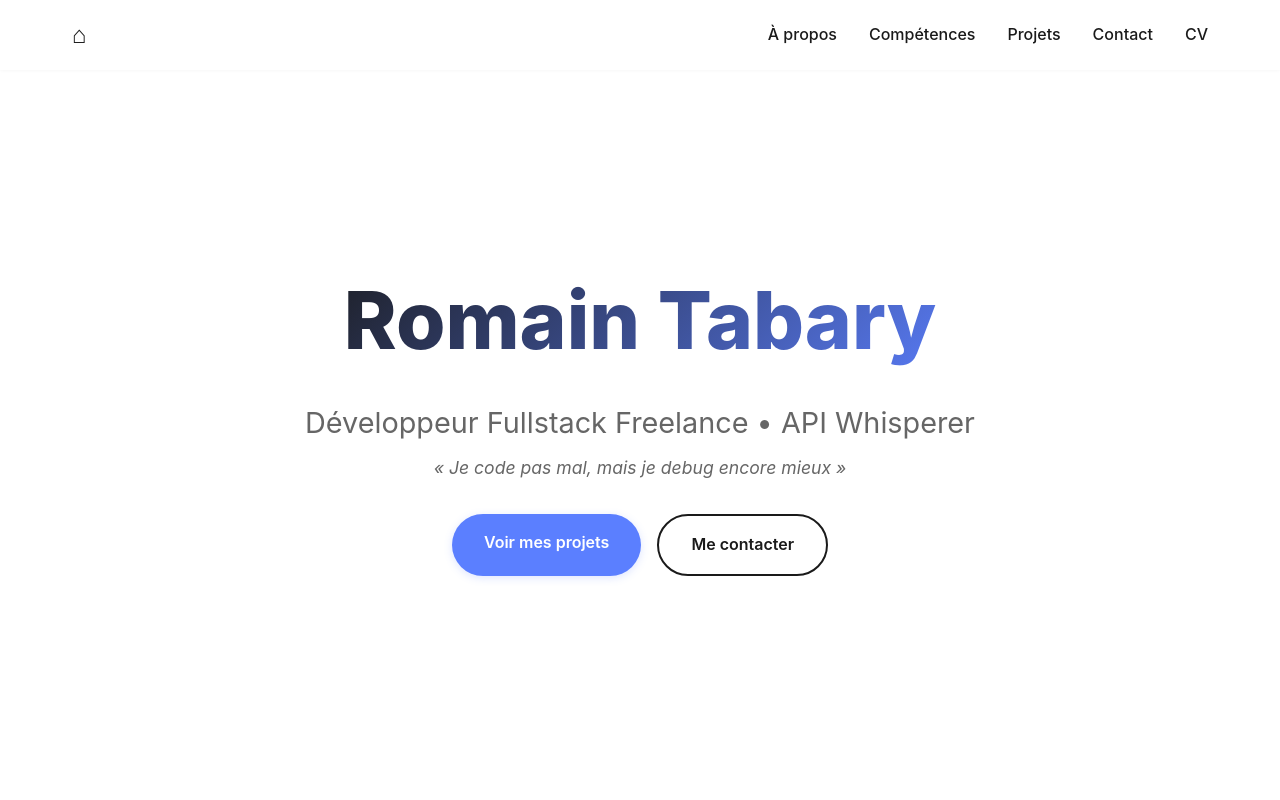
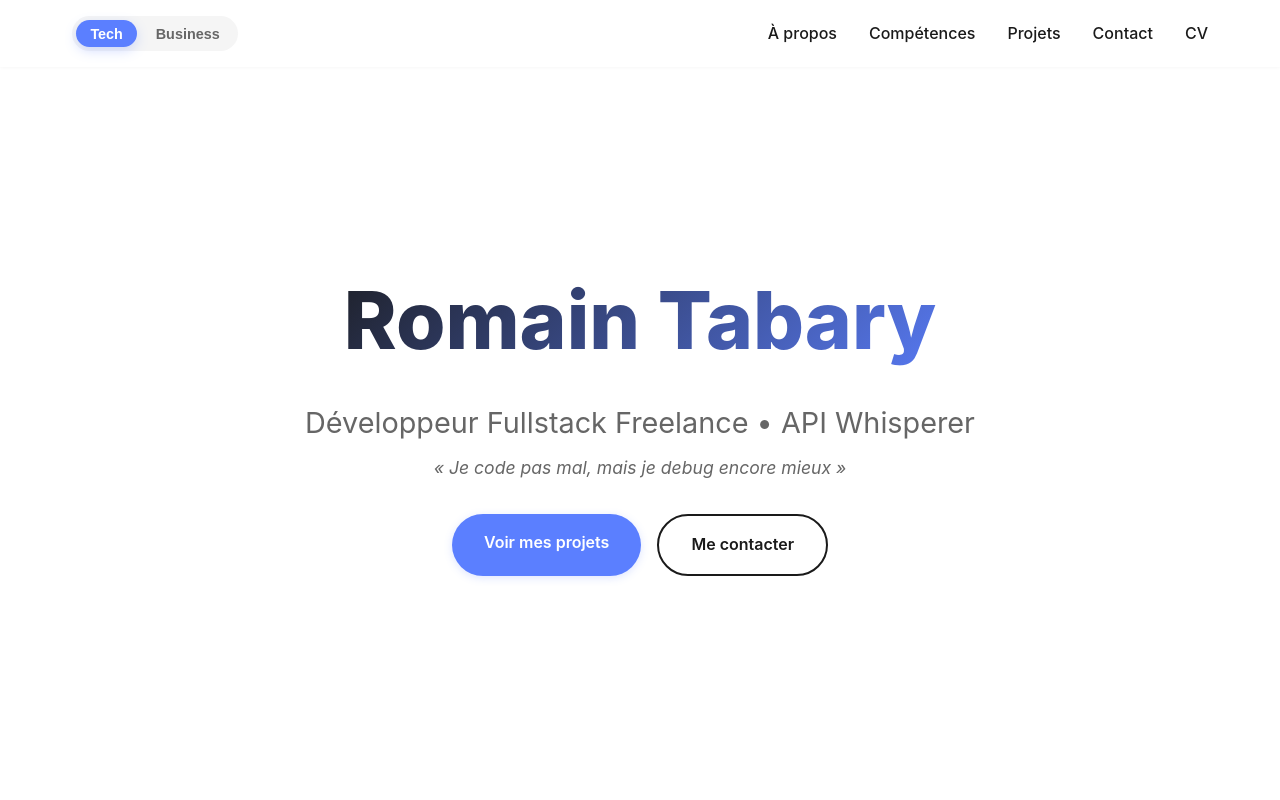
Before and after one commit to RTabary/landing-page, a React (Vite) app: page / in a window 1280 px wide. Both pictures are taken after a click on the button 382 px from the left and 453 px from the top of the page. Shown: the top 800 px of the page. Built offline with nearby package versions, Linux system fonts and the light colour scheme.

Commit message:
feat: user can switch public type

```diff
--- a/src/App.jsx
+++ b/src/App.jsx
@@ -32,7 +32,7 @@ function App() {
 
   return (
     <>
-      <Navbar />
+      <Navbar audience={audience} onAudienceChange={handleSelectAudience} />
       <Routes>
         <Route path="/" element={<Home audience={audience} />} />
         <Route path="/cv" element={<CV audience={audience} />} />
--- a/src/components/Navbar.jsx
+++ b/src/components/Navbar.jsx
@@ -1,10 +1,11 @@
 import { Link, useLocation } from 'react-router-dom'
 import { useState } from 'react'
 
-function Navbar() {
+function Navbar({ audience, onAudienceChange }) {
   const location = useLocation()
   const isHome = location.pathname === '/'
   const [isMenuOpen, setIsMenuOpen] = useState(false)
+  const currentAudience = audience ?? 'tech'
 
   const scrollToSection = (sectionId) => {
     const element = document.getElementById(sectionId)
@@ -18,12 +19,34 @@ function Navbar() {
     setIsMenuOpen(!isMenuOpen)
   }
 
+  const handleAudienceSwitch = (targetAudience) => {
+    if (onAudienceChange && targetAudience !== currentAudience) {
+      onAudienceChange(targetAudience)
+    }
+    setIsMenuOpen(false)
+  }
+
   return (
     <nav>
       <div className="container">
-        <Link to="/" className="logo">
-          ⌂
-        </Link>
+        <div className="audience-toggle-group" role="group" aria-label="Choisir un profil">
+              <button
+                type="button"
+                className={`audience-toggle-option ${currentAudience === 'tech' ? 'active' : ''}`}
+                aria-pressed={currentAudience === 'tech'}
+                onClick={() => handleAudienceSwitch('tech')}
+              >
+                Tech
+              </button>
+              <button
+                type="button"
+                className={`audience-toggle-option ${currentAudience === 'business' ? 'active' : ''}`}
+                aria-pressed={currentAudience === 'business'}
+                onClick={() => handleAudienceSwitch('business')}
+              >
+                Business
+              </button>
+            </div>
 
         <button
           className={`burger-menu ${isMenuOpen ? 'active' : ''}`}
@@ -46,6 +69,7 @@ function Navbar() {
           ) : (
             <li><Link to="/" onClick={() => setIsMenuOpen(false)}>Accueil</Link></li>
           )}
+
           <li><Link to="/cv" onClick={() => setIsMenuOpen(false)}>CV</Link></li>
         </ul>
       </div>
--- a/src/pages/Home.jsx
+++ b/src/pages/Home.jsx
@@ -34,7 +34,7 @@ function Home({ audience }) {
     })
 
     return () => observer.disconnect()
-  }, [])
+  }, [audience])
 
   // Afficher la version business si l'audience est "business"
   const isBusiness = audience === 'business'
--- a/src/styles/style.css
+++ b/src/styles/style.css
@@ -54,6 +54,47 @@ nav .container {
 
 .logo .bunny {
     display: inline-block;
+}
+
+.audience-toggle {
+    display: flex;
+    align-items: center;
+}
+
+.audience-toggle-group {
+    display: flex;
+    align-items: center;
+    gap: 0.25rem;
+    background: var(--light-gray);
+    border-radius: 999px;
+    padding: 0.25rem;
+}
+
+.audience-toggle-option {
+    border: none;
+    background: transparent;
+    color: var(--gray);
+    font-size: 0.9rem;
+    font-weight: 600;
+    padding: 0.35rem 0.9rem;
+    border-radius: 999px;
+    cursor: pointer;
+    transition: background 0.3s ease, color 0.3s ease, box-shadow 0.3s ease;
+}
+
+.audience-toggle-option:hover {
+    color: var(--dark);
+}
+
+.audience-toggle-option.active {
+    background: var(--primary);
+    color: var(--white);
+    box-shadow: 0 4px 12px rgba(91, 127, 255, 0.25);
+}
+
+.audience-toggle-option:focus-visible {
+    outline: 2px solid var(--primary-light);
+    outline-offset: 2px;
 }
 
 nav ul {
@@ -473,6 +514,21 @@ footer p {
 
     nav ul li:last-child {
         border-bottom: none;
+    }
+
+    nav ul li.audience-toggle {
+        padding: 1rem 0;
+        border-bottom: 1px solid var(--light-gray);
+    }
+
+    nav ul li.audience-toggle .audience-toggle-group {
+        width: 100%;
+        justify-content: space-between;
+    }
+
+    nav ul li.audience-toggle .audience-toggle-option {
+        flex: 1;
+        text-align: center;
     }
 
     .hero-content h1 {
```
